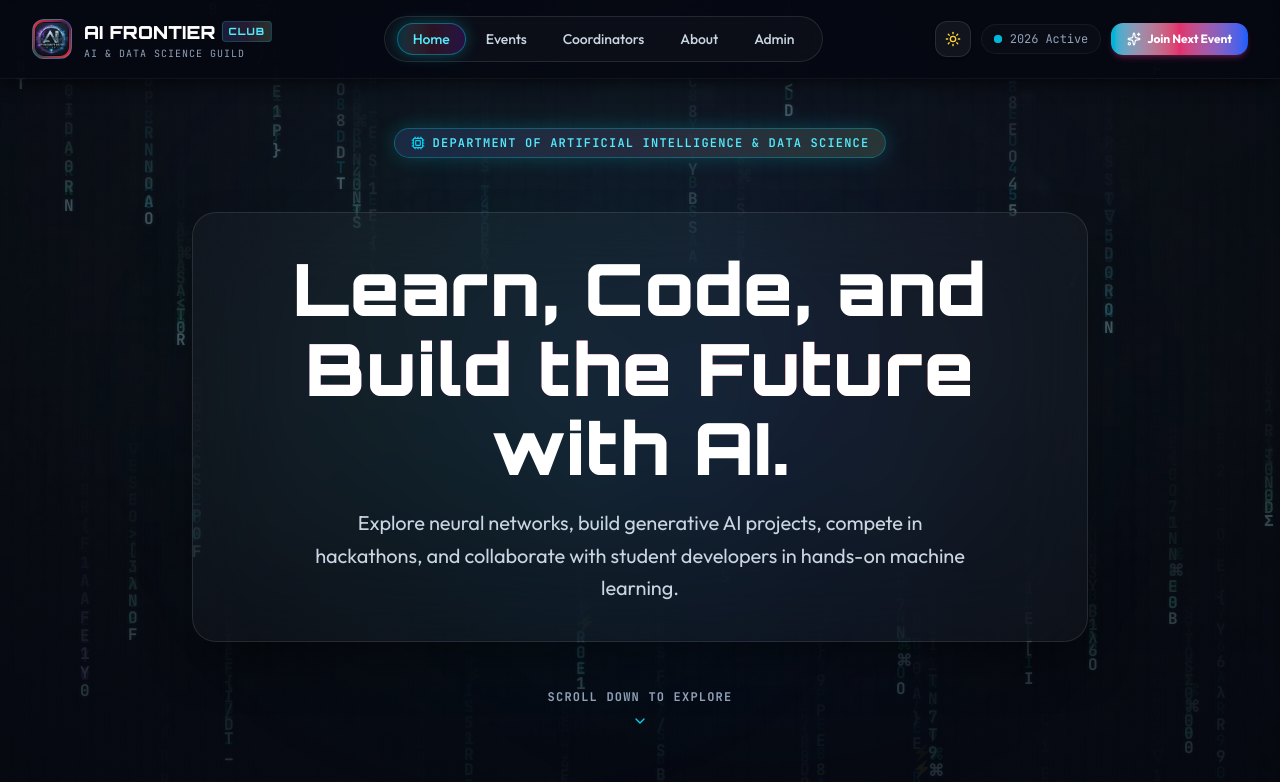
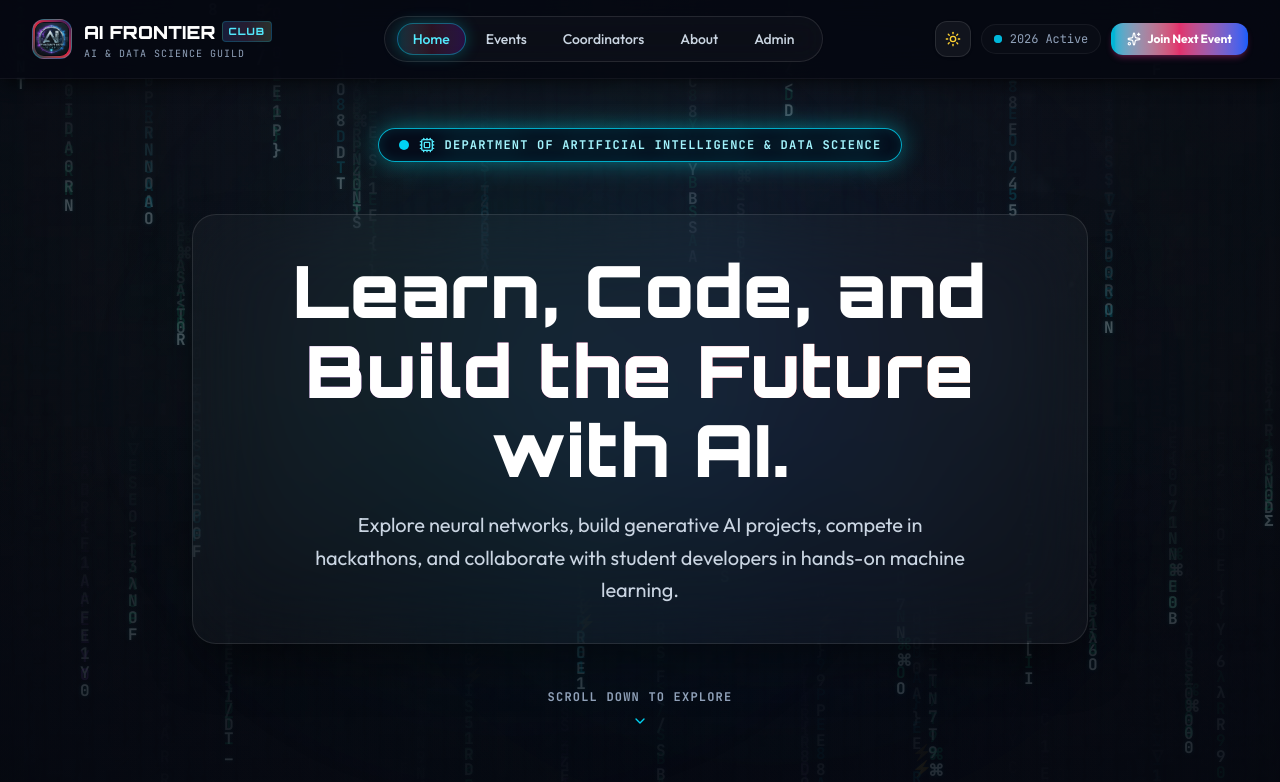
Before and after one commit to RagavU1430/Club-Management-Portal, a React (Vite) app in the folder client/: page / in a window 1280 px wide. Shown: the top 782 px of the page. Built offline with nearby package versions, Linux system fonts and the light colour scheme; no server answers; the database is empty.

Commit message:
feat(ui): highlight department badge in both light and dark themes with high contrast and neon glow

```diff
--- a/client/src/components/VideoScrollHero.tsx
+++ b/client/src/components/VideoScrollHero.tsx
@@ -11,10 +11,24 @@ export default function VideoScrollHero() {
 
   return (
     <div className="relative min-h-screen flex flex-col justify-between items-center text-center px-6 pt-32 pb-16 z-10">
-      {/* Top Badge */}
-      <div className="inline-flex items-center gap-2 rounded-full bg-gradient-to-r from-[#833ab4]/12 via-[#e1306c]/12 to-[#fcb045]/12 dark:bg-cyan-400/10 border border-[#e1306c]/35 dark:border-cyan-400/30 px-4 py-1.5 text-xs font-mono tracking-widest text-[#c13584] dark:text-cyan-300 backdrop-blur-md shadow-sm dark:shadow-[0_0_20px_rgba(0,240,255,0.2)] font-semibold">
-        <Cpu className="h-3.5 w-3.5 text-[#e1306c] dark:text-cyan-400" />
-        DEPARTMENT OF ARTIFICIAL INTELLIGENCE & DATA SCIENCE
+      {/* Top Badge: Highlighted in both Light (Instagram gradient & white glass) and Dark (Cyber cyan neon glow) */}
+      <div className="relative group inline-flex items-center gap-2.5 rounded-full px-5 py-2 text-xs font-mono tracking-widest font-extrabold backdrop-blur-xl transition-all duration-300 hover:scale-[1.03]
+        bg-white/95 text-slate-900 border border-[#e1306c]/50 shadow-[0_4px_20px_rgba(225,48,108,0.25)] hover:shadow-[0_6px_25px_rgba(225,48,108,0.35)]
+        dark:bg-[#060c1b]/95 dark:border-cyan-400/80 dark:shadow-[0_0_25px_rgba(0,240,255,0.4),inset_0_0_12px_rgba(0,240,255,0.12)] dark:hover:shadow-[0_0_35px_rgba(0,240,255,0.6)] cursor-default"
+      >
+        {/* Pulsing Live Beacon */}
+        <span className="relative flex h-2.5 w-2.5 shrink-0">
+          <span className="animate-ping absolute inline-flex h-full w-full rounded-full bg-[#e1306c] dark:bg-cyan-400 opacity-75"></span>
+          <span className="relative inline-flex rounded-full h-2.5 w-2.5 bg-[#e1306c] dark:bg-cyan-400"></span>
+        </span>
+
+        {/* CPU Hardware Icon */}
+        <Cpu className="h-4 w-4 text-[#e1306c] dark:text-cyan-300 shrink-0 transition-transform duration-300 group-hover:rotate-12" />
+
+        {/* Text with high contrast in Light and Neon Glow in Dark */}
+        <span className="bg-gradient-to-r from-[#7b1fa2] via-[#e91e63] to-[#e65100] bg-clip-text text-transparent font-black tracking-wider sm:tracking-widest dark:bg-none dark:text-cyan-200 dark:drop-shadow-[0_0_12px_rgba(0,240,255,0.7)]">
+          DEPARTMENT OF ARTIFICIAL INTELLIGENCE & DATA SCIENCE
+        </span>
       </div>
 
       {/* Headline & Subtitle with refined frosted glass backing and Instagram top accent */}
--- a/client/src/pages/About.tsx
+++ b/client/src/pages/About.tsx
@@ -105,9 +105,21 @@ export default function About() {
 
       {/* Header */}
       <div className="relative z-10 text-center max-w-3xl mx-auto mb-16">
-        <div className="inline-flex items-center gap-2 rounded-full bg-cyan-500/10 border border-cyan-500/30 px-4 py-1.5 text-xs font-mono text-cyan-700 dark:text-cyan-300 mb-4 shadow-sm">
-          <Sparkles className="h-3.5 w-3.5 text-cyan-500 dark:text-cyan-400" />
-          {clubDetails?.department || "DEPARTMENT OF ARTIFICIAL INTELLIGENCE & DATA SCIENCE"}
+        <div className="relative group inline-flex items-center gap-2.5 rounded-full px-5 py-2 text-xs font-mono tracking-widest font-extrabold backdrop-blur-xl mb-4 transition-all duration-300 hover:scale-[1.03]
+          bg-white/95 text-slate-900 border border-[#e1306c]/50 shadow-[0_4px_20px_rgba(225,48,108,0.25)] hover:shadow-[0_6px_25px_rgba(225,48,108,0.35)]
+          dark:bg-[#060c1b]/95 dark:border-cyan-400/80 dark:shadow-[0_0_25px_rgba(0,240,255,0.4),inset_0_0_12px_rgba(0,240,255,0.12)] dark:hover:shadow-[0_0_35px_rgba(0,240,255,0.6)] cursor-default"
+        >
+          {/* Pulsing Live Beacon */}
+          <span className="relative flex h-2.5 w-2.5 shrink-0">
+            <span className="animate-ping absolute inline-flex h-full w-full rounded-full bg-[#e1306c] dark:bg-cyan-400 opacity-75"></span>
+            <span className="relative inline-flex rounded-full h-2.5 w-2.5 bg-[#e1306c] dark:bg-cyan-400"></span>
+          </span>
+
+          <Sparkles className="h-4 w-4 text-[#e1306c] dark:text-cyan-300 shrink-0 transition-transform duration-300 group-hover:rotate-12" />
+
+          <span className="bg-gradient-to-r from-[#7b1fa2] via-[#e91e63] to-[#e65100] bg-clip-text text-transparent font-black tracking-wider sm:tracking-widest dark:bg-none dark:text-cyan-200 dark:drop-shadow-[0_0_12px_rgba(0,240,255,0.7)]">
+            {clubDetails?.department || "DEPARTMENT OF ARTIFICIAL INTELLIGENCE & DATA SCIENCE"}
+          </span>
         </div>
         <h1 className="font-display text-4xl sm:text-6xl font-black text-slate-900 dark:text-white glow-text">
           {clubDetails?.name || "About AI Frontier"}
```
